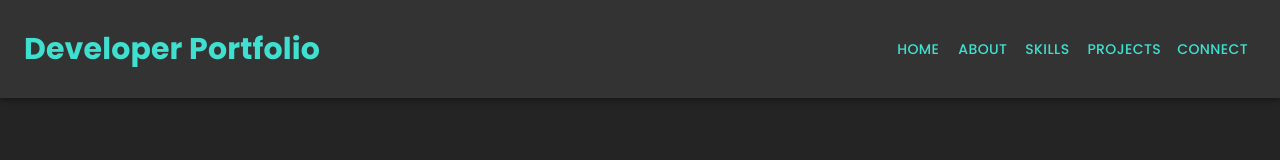
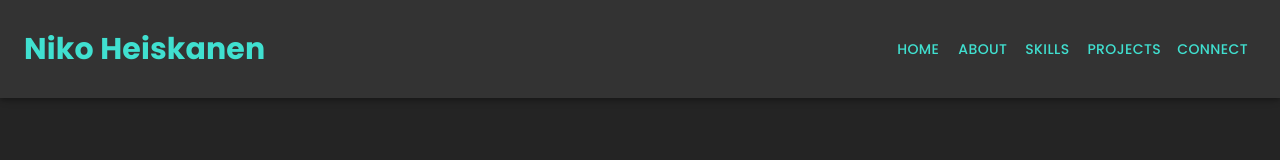
Before and after one commit to HeisNik/HeisNik.github.io, a React (Vite) app: page / in a window 1280 px wide. Shown: the top 160 px of the page. Built offline with nearby package versions, Linux system fonts and the light colour scheme.

Commit message:
Fixed breakpoints on navbar

```diff
--- a/src/components/NavBar.jsx
+++ b/src/components/NavBar.jsx
@@ -14,11 +14,6 @@ import MenuIcon from '@mui/icons-material/Menu';
 import Toolbar from '@mui/material/Toolbar';
 import Typography from '@mui/material/Typography';
 import Button from '@mui/material/Button';
-import Hero from './Hero'
-import About from './About'
-import Skills from './Skills'
-import Projects from './Projects'
-import Contact from './Contact'
 import { Link } from 'react-scroll';
 
 const drawerWidth = 240;
@@ -42,7 +37,7 @@ function DrawerAppBar(props) {
   const drawer = (
     <Box onClick={handleDrawerToggle} sx={{ textAlign: 'center' }}>
       <Typography variant="h6" sx={{ my: 2 }}>
-        Portfolio
+        Niko Heiskanen
       </Typography>
       <Divider />
       <List >
@@ -71,18 +66,18 @@ function DrawerAppBar(props) {
             aria-label="open drawer"
             edge="start"
             onClick={handleDrawerToggle}
-            sx={{ mr: 2, display: { sm: 'none' } }}
+            sx={{ mr: 2, display: { md: 'none' } }}
           >
             <MenuIcon />
           </IconButton>
           <Typography
             variant="h6"
             component="div"
-            sx={{ flexGrow: 1, display: { xs: 'none', sm: 'block' } }}
+            sx={{ flexGrow: 1, display: { xs: 'none', md: 'block' } }}
           >
-            <h2>Developer Portfolio</h2>
+            <h2>Niko Heiskanen</h2>
           </Typography>
-          <Box sx={{ display: { xs: 'none', sm: 'block' } }}>
+          <Box sx={{ display: { xs: 'none', md: 'block' } }}>
             {navItems.map((item) => (
               <Button key={item.name} sx={{ color: '#ff4081', fontWeight: 'bold', textTransform: 'uppercase' }}>
                 <Link to={item.to} smooth={true} duration={500}>
@@ -103,7 +98,7 @@ function DrawerAppBar(props) {
             keepMounted: true, // Better open performance on mobile.
           }}
           sx={{
-            display: { xs: 'block', sm: 'none' },
+            display: { xs: 'block', md: 'none' },
             '& .MuiDrawer-paper': { boxSizing: 'border-box', width: drawerWidth, backgroundColor: '#333', color: '#ff4081' },
           }}
         >
```
